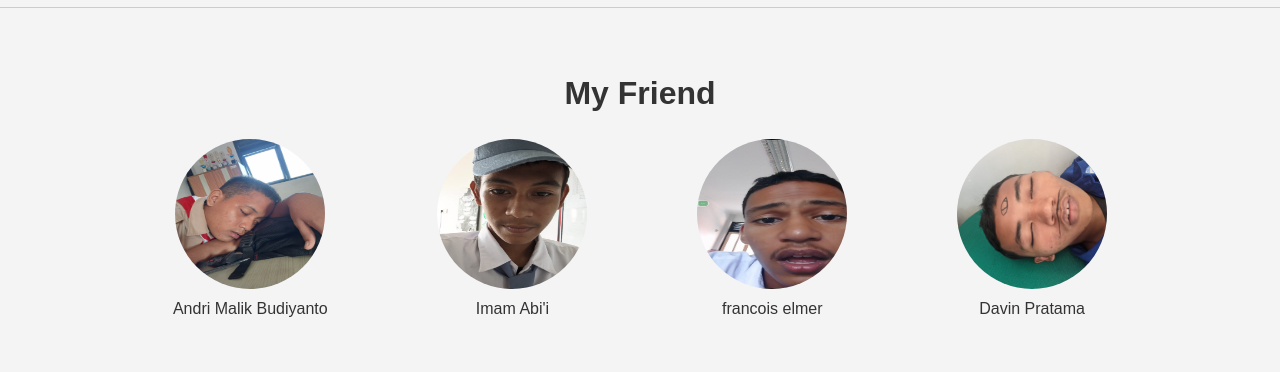
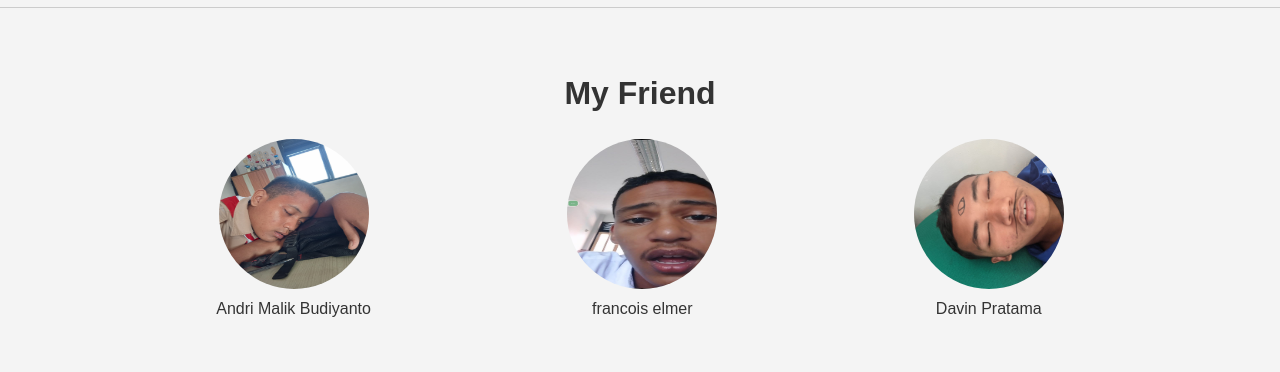
Before and after one commit to Ilham6648/one-page-design, a plain HTML site: page index.html in a window 1280 px wide. Shown: the part 820-1192 px from the top of the page. Drawn offline with Linux system fonts and the light colour scheme.

Commit message:
Update index.html

```diff
--- a/index.html
+++ b/index.html
@@ -55,10 +55,6 @@
                     <p>Andri Malik Budiyanto</p>
                 </div>
                 <div class="friend-item">
-                    <img src="imam.jpg" alt="Teman 2">
-                    <p>Imam Abi'i</p>
-                </div>
-                <div class="friend-item">
                     <img src="elmer.jpg" alt="Teman 3">
                     <p>francois elmer</p>
                 </div>
@@ -88,4 +84,5 @@
     </footer>
 
 </body>
+
 </html>
```
